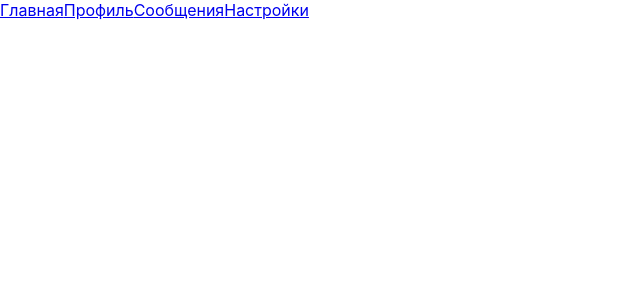
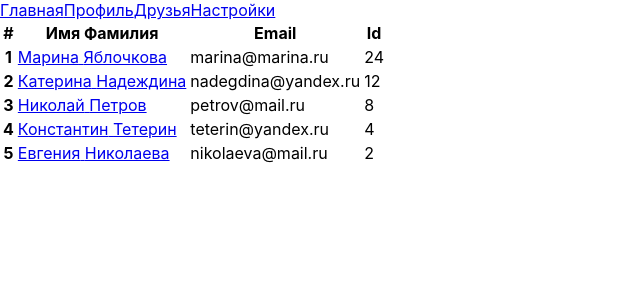
Before and after one commit to NatashaSelyunina/crapp_react_project, a React (Create React App) app: page /friends in a window 1280 px wide. Shown: the top 300 px of the page, without its empty margins (0-640 px from the left). Built offline with nearby package versions, Linux system fonts and the light colour scheme; the HTML template or start-up script is replaced by a standard one.

Commit message:
fix Messages -> Friends, add user profile

```diff
--- a/src/App.jsx
+++ b/src/App.jsx
@@ -1,7 +1,7 @@
 import { NavLink, Route, Routes } from "react-router-dom";
 import "./App.css";
 import { Profile } from "./components/Profile";
-import { Messages } from "./components/Messages";
+import { Friends } from "./components/Friends";
 import { Settings } from "./components/Settings";
 
 function App(props) {
@@ -17,8 +17,8 @@ function App(props) {
             <NavLink className="nav-link" to="profile">
               Профиль
             </NavLink>
-            <NavLink className="nav-link" to="messages">
-              Сообщения
+            <NavLink className="nav-link" to="friends">
+              Друзья
             </NavLink>
             <NavLink className="nav-link" to="settings">
               Настройки
@@ -28,8 +28,8 @@ function App(props) {
         <div className="col-9">
           <Routes>
             <Route path="/" element={<h2>Выбирайте из меню</h2>} />
-            <Route path="/profile" element={<Profile function={props.functions.key_getUser}/>} />
-            <Route path="/messages" element={<Messages function={props.functions.key_getUsers}/>} />
+            <Route path="/profile/*" element={<Profile function={props.functions.key_getUser}/>} />
+            <Route path="/friends" element={<Friends function={props.functions.key_getUsers}/>} />
             <Route path="/settings" element={<Settings />} />
           </Routes>
         </div>
--- a/src/components/Messages.jsx
+++ b/src/components/Friends.jsx
@@ -1,19 +1,22 @@
+import { NavLink } from "react-router-dom";
+
 const TableRow = (props) => {
   return (
     <tr>
       <th scope="row">{props.index + 1}</th>
-      <td>{props.name}</td>
-      <td>{props.lastname}</td>
+      <td><NavLink to={"/profile/" + props.id}>{props.name} {props.lastname}</NavLink></td>
+      <td>{props.email}</td>
+      <td>{props.id}</td>
     </tr>
   );
 }
 
-export const Messages = (props) => {
+export const Friends = (props) => {
   let users = props.function();
   let usersCount = Object.keys(users).length;
   let userRow = [];
   for (let i = 0; i < usersCount; i++) {
-    userRow.push(<TableRow key={i} index={i} name={users[i].name} lastname={users[i].lastname}/>)
+    userRow.push(<TableRow key={i} index={i} name={users[i].name} lastname={users[i].lastname} id={users[i].id} email={users[i].email}/>)
   }
   return (
     <div className="row mt-5">
@@ -22,8 +25,9 @@ export const Messages = (props) => {
           <thead>
             <tr>
               <th scope="col">#</th>
-              <th scope="col">Имя</th>
-              <th scope="col">Фамилия</th>
+              <th scope="col">Имя Фамилия</th>
+              <th scope="col">Email</th>
+              <th scope="col">Id</th>
             </tr>
           </thead>
           <tbody>
--- a/src/components/Profile.jsx
+++ b/src/components/Profile.jsx
@@ -1,7 +1,8 @@
 import styles from "./Profile.module.css";
 
 export const Profile = (props) => {
-  let user = props.function();
+  let userId = location.pathname.split("/")[2];
+  let user = props.function(userId);
 
   return (
     <div className="row">
--- a/src/state.jsx
+++ b/src/state.jsx
@@ -9,14 +9,20 @@ const user = {
 };
 
 const users = {
-  0: { name: "Марина", lastname: "Яблочкова" },
-  1: { name: "Катерина", lastname: "Надеждина" },
-  2: { name: "Николай", lastname: "Петров" },
-  3: { name: "Константин", lastname: "Тетерин" },
+  0: { name: "Марина", lastname: "Яблочкова", id: 24, email: "marina@marina.ru", avatar: "https://images.unsplash.com/photo-1438761681033-6461ffad8d80?ixlib=rb-4.0.3&ixid=M3wxMjA3fDB8MHxzZWFyY2h8NHx8dXNlcnxlbnwwfHwwfHx8MA%3D%3D&w=300&q=80", about: "Рассказ о себе длинный и важный" },
+  1: { name: "Катерина", lastname: "Надеждина", id: 12, email: "nadegdina@yandex.ru", avatar: "https://images.unsplash.com/photo-1494790108377-be9c29b29330?ixlib=rb-4.0.3&ixid=M3wxMjA3fDB8MHxzZWFyY2h8Mnx8dXNlcnN8ZW58MHx8MHx8fDA%3D&w=300&q=80", about: "Рассказ о себе длинный и важный" },
+  2: { name: "Николай", lastname: "Петров", id: 8, email: "petrov@mail.ru", avatar: "https://images.unsplash.com/photo-1535713875002-d1d0cf377fde?ixlib=rb-4.0.3&ixid=M3wxMjA3fDB8MHxzZWFyY2h8Mnx8dXNlcnxlbnwwfHwwfHx8MA%3D%3D&w=300&q=80", about: "Рассказ о себе длинный и важный" },
+  3: { name: "Константин", lastname: "Тетерин", id: 4, email: "teterin@yandex.ru", avatar: "https://images.unsplash.com/photo-1507003211169-0a1dd7228f2d?ixlib=rb-4.0.3&ixid=M3wxMjA3fDB8MHxzZWFyY2h8Mnx8dXNlciUyMHBlcnNvbmF8ZW58MHx8MHx8fDA%3D&w=300&q=80", about: "Рассказ о себе длинный и важный" },
+  4: { name: "Евгения", lastname: "Николаева", id: 2, email: "nikolaeva@mail.ru", avatar: "https://images.unsplash.com/photo-1573497019940-1c28c88b4f3e?ixlib=rb-4.0.3&ixid=M3wxMjA3fDB8MHxzZWFyY2h8MXx8dXNlciUyMHBlcnNvbmF8ZW58MHx8MHx8fDA%3D&w=300&q=80", about: "Рассказ о себе длинный и важный" },
 };
 
-export function getUser() {
-  return user;
+export function getUser(userId) {
+  for (let i = 0; i < Object.keys(users).length; i++) {
+    if (users[i].id == userId) {
+      return users[i];
+    }
+  }
+ return user;
 }
 export function getUsers() {
   return users;
```
